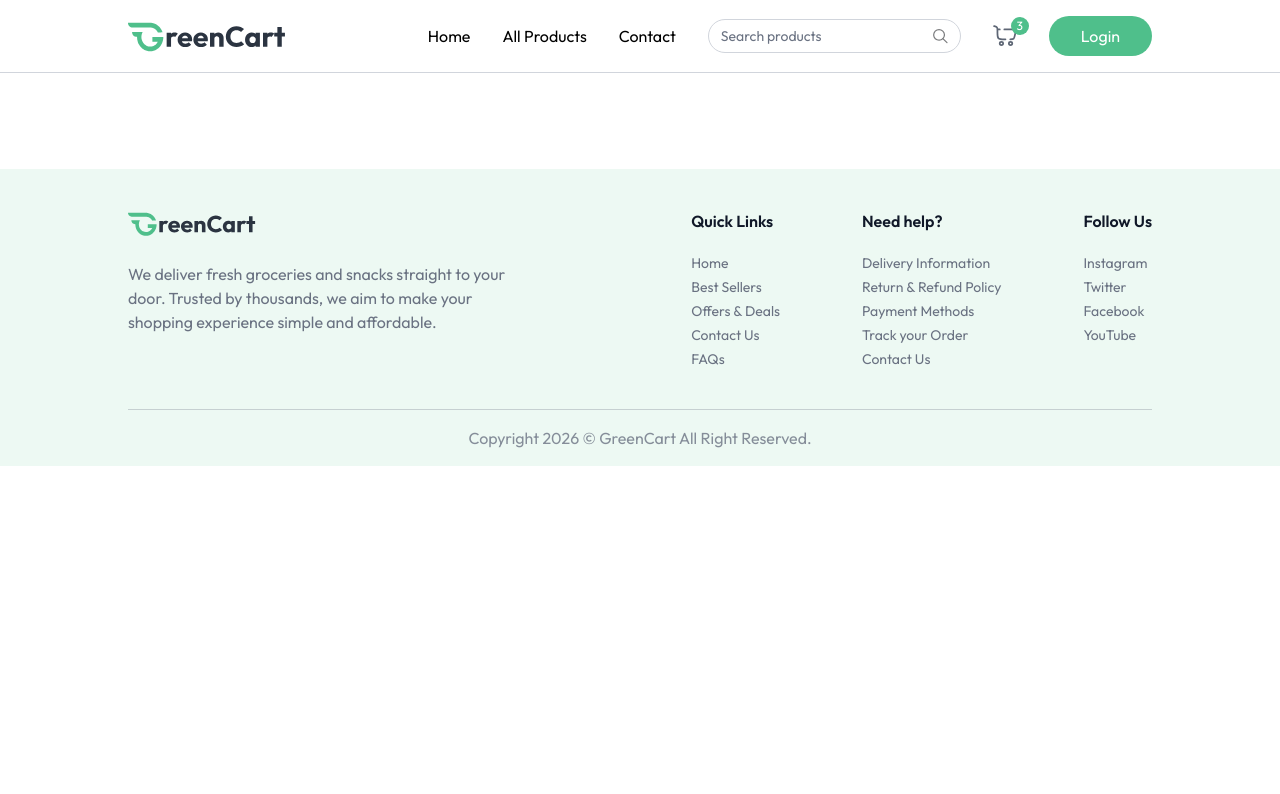
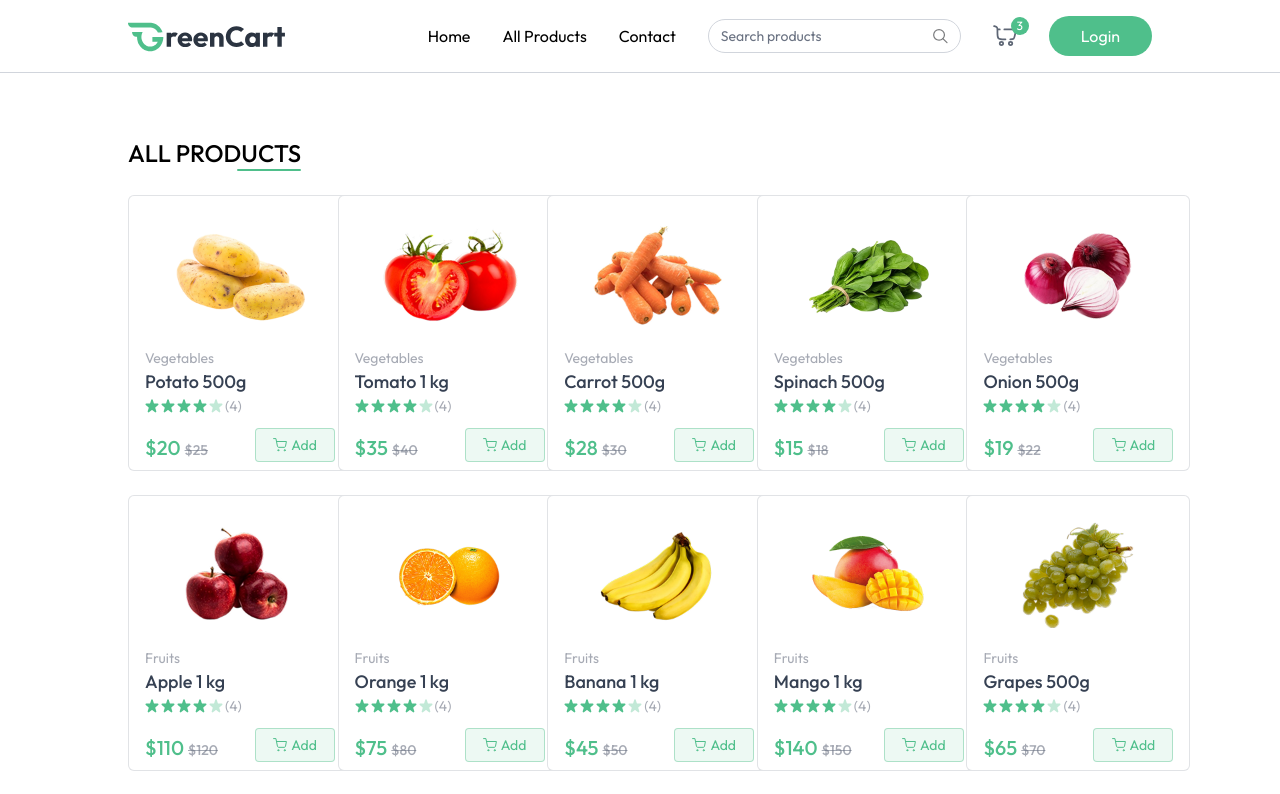
Before and after one commit to tanujgupta18/Grocery-Delivery-Website, a React (Vite) app in the folder client/: page /products in a window 1280 px wide. Shown: the top 794 px of the page. Built offline with nearby package versions, Linux system fonts and the light colour scheme.

Commit message:
All Products Page

```diff
--- a/client/src/App.jsx
+++ b/client/src/App.jsx
@@ -6,6 +6,7 @@
 import Footer from "./components/Footer";
 import { useAppContext } from "./context/AppContext";
 import Login from "./components/Login";
+import AllProducts from "./pages/AllProducts";
 
 const App = () => {
   const isSellerPath = useLocation().pathname.includes("seller");
@@ -22,6 +23,7 @@
       >
         <Routes>
           <Route path="/" element={<Home />} />
+          <Route path="/products" element={<AllProducts />} />
         </Routes>
       </div>
       {isSellerPath ? null : <Footer />}
--- a/client/src/components/Navbar.jsx
+++ b/client/src/components/Navbar.jsx
@@ -1,16 +1,29 @@
-import React, { useState } from "react";
+import React, { useEffect, useState } from "react";
 import { NavLink } from "react-router-dom";
 import { assets } from "../assets/assets";
 import { useAppContext } from "../context/AppContext";
 
 const Navbar = () => {
   const [open, setOpen] = useState(false);
-  const { navigate, user, setUser, setShowUserLogin } = useAppContext();
+  const {
+    navigate,
+    user,
+    setUser,
+    setShowUserLogin,
+    searchQuery,
+    setSearchQuery,
+  } = useAppContext();
 
   const logout = async () => {
     setUser(null);
     navigate("/");
   };
+
+  useEffect(() => {
+    if (searchQuery.length > 0) {
+      navigate("/products");
+    }
+  }, [searchQuery]);
 
   return (
     <nav className="flex items-center justify-between px-6 md:px-16 lg:px-24 xl:px-32 py-4 border-b border-gray-300 bg-white relative transition-all">
@@ -26,6 +39,7 @@
 
         <div className="hidden lg:flex items-center text-sm gap-2 border border-gray-300 px-3 rounded-full">
           <input
+            onChange={(e) => setSearchQuery(e.target.value)}
             className="py-1.5 w-full bg-transparent outline-none placeholder-gray-500"
             type="text"
             placeholder="Search products"
--- a/client/src/context/AppContext.jsx
+++ b/client/src/context/AppContext.jsx
@@ -20,6 +20,8 @@
   const [showUserLogin, setShowUserLogin] = useState(false);
   const [products, setProducts] = useState([]);
   const [cartItems, setCartItems] = useState({});
+
+  const [searchQuery, setSearchQuery] = useState({});
 
   // Fetch All Products
   const fetchProducts = async () => {
@@ -78,6 +80,8 @@
     addToCart,
     updateCartItem,
     removeFromCart,
+    searchQuery,
+    setSearchQuery,
   };
 
   return <AppContext.Provider value={value}>{children}</AppContext.Provider>;
--- /dev/null
+++ b/client/src/pages/AllProducts.jsx
@@ -0,0 +1,43 @@
+import React, { useEffect, useState } from "react";
+import { useAppContext } from "../context/AppContext";
+import ProductCard from "../components/ProductCard";
+
+const AllProducts = () => {
+  const { products, searchQuery } = useAppContext();
+  const [filteredProducts, setFilteredProducts] = useState([]);
+
+  useEffect(() => {
+    if (searchQuery.length > 0) {
+      setFilteredProducts(
+        products.filter((product) =>
+          product.name.toLowerCase().includes(searchQuery.toLowerCase()),
+        ),
+      );
+    } else {
+      setFilteredProducts(products);
+    }
+  }, [products, searchQuery]);
+
+  return (
+    <div className="mt-16 flex flex-col">
+      <div className="flex flex-col items-end w-max">
+        <p className="text-2xl font-medium uppercase">All products</p>
+        <div className="w-16 h-0.5 bg-primary rounded-full"></div>
+      </div>
+
+      <div className="grid grid-cols-2 sm:grid-cols-3 md:grid-cols-4 gap-3 md:gap-6 lg:grid-cols-5 mt-6">
+        {filteredProducts
+          .filter((product) => product.inStock)
+          .map((product, index) => (
+            <ProductCard key={index} product={product} />
+          ))}
+      </div>
+
+      <div className="col-span-full text-center py-10">
+        <p className="text-lg text-gray-500">No products found</p>
+      </div>
+    </div>
+  );
+};
+
+export default AllProducts;
```
